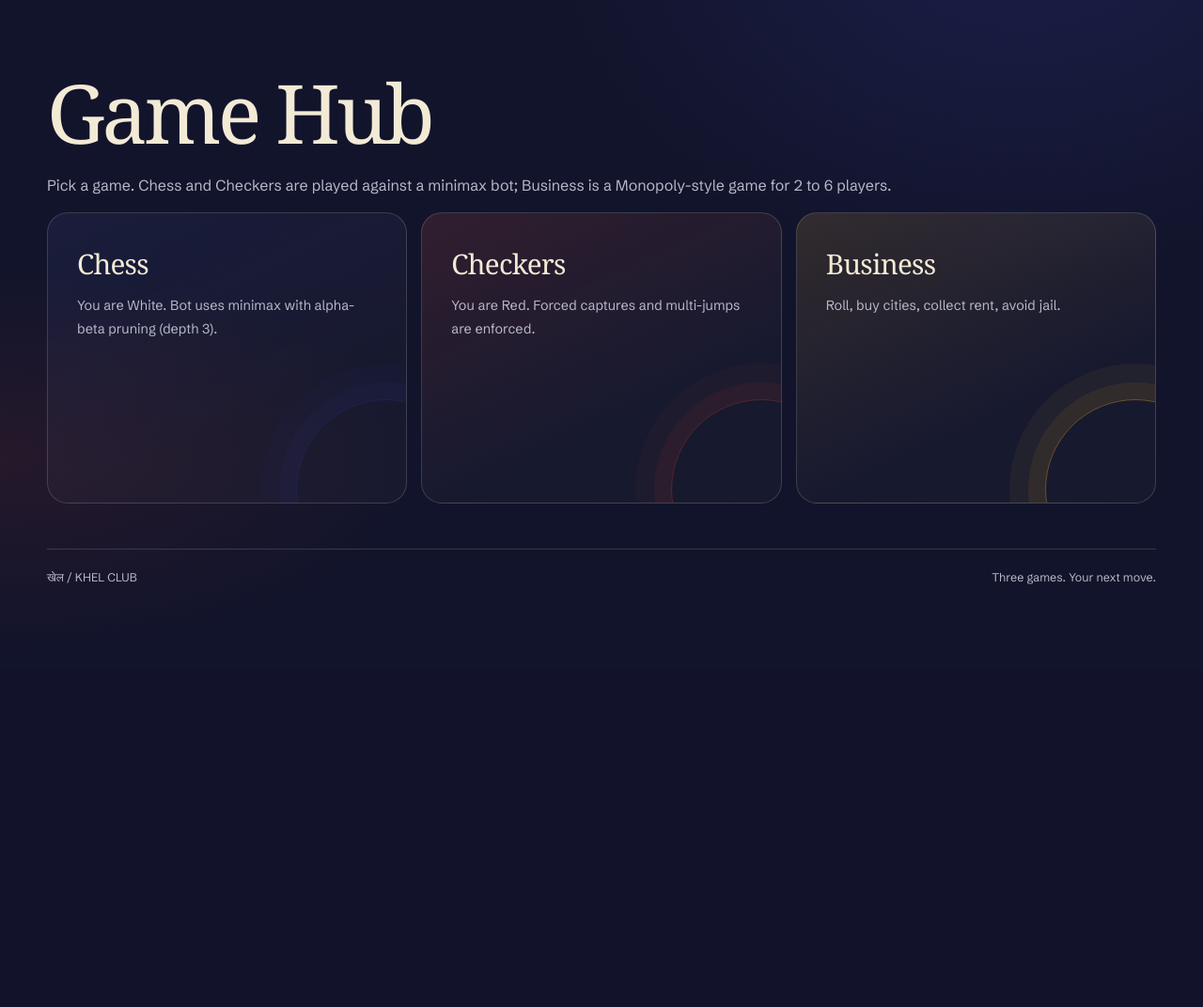
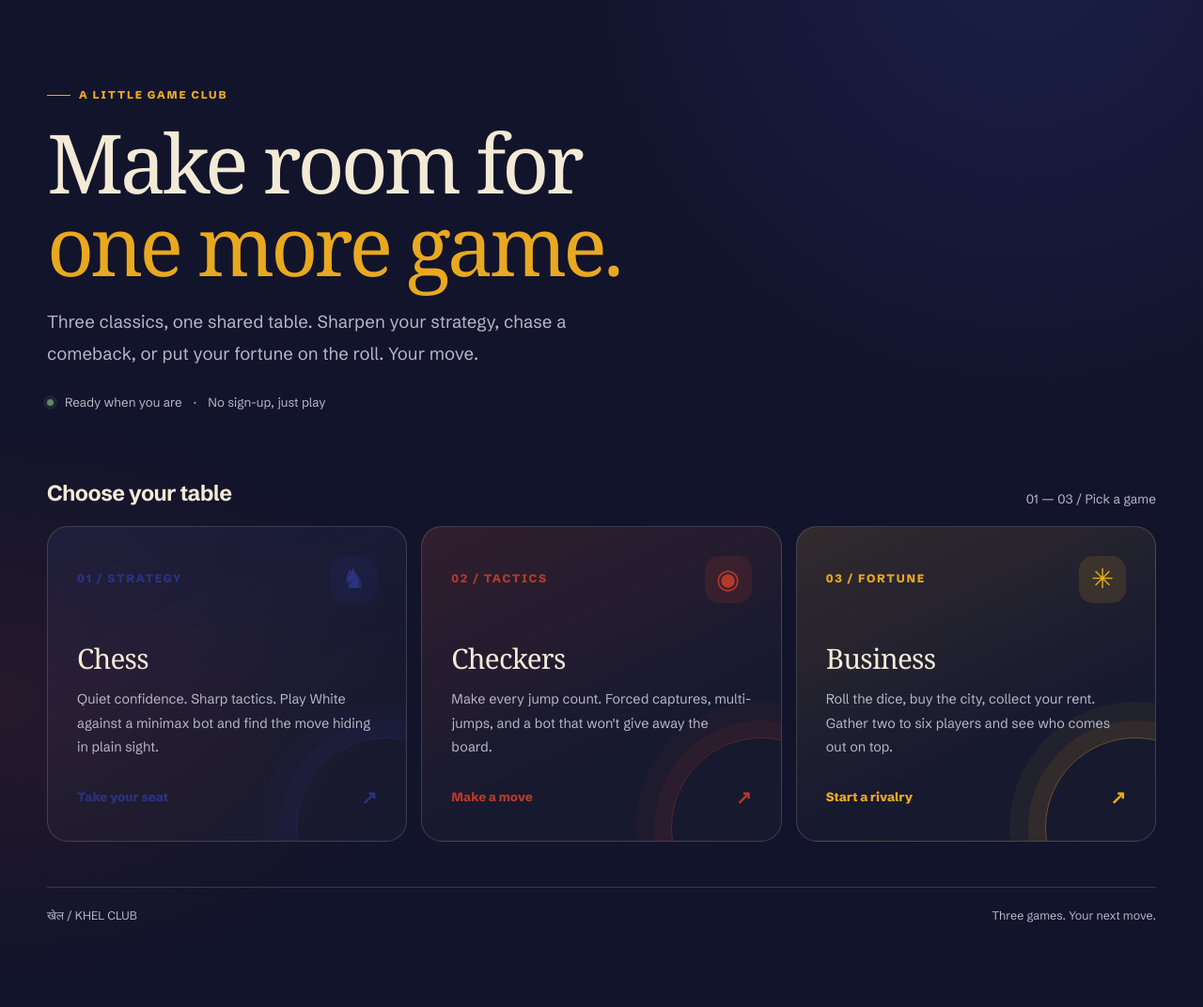
Before and after one commit to notyugg/chess--bot, a Flask app: page / in a window 1280 px wide. Shown: the part 90-1162 px from the top of the page at 94% size. Before the commit the page ends 712 px from the top, so only its background shows below. Run offline with Flask 3, Linux system fonts and the light colour scheme; some web fonts are replaced.

Commit message:
Build editorial Khel game selection homepage

```diff
--- a/templates/index.html
+++ b/templates/index.html
@@ -1,11 +1,35 @@
 {% extends "base.html" %}
-{% block title %}Game Hub{% endblock %}
+{% block title %}Khel — A little game club{% endblock %}
 {% block content %}
-<h1>Game Hub</h1>
-<p>Pick a game. Chess and Checkers are played against a minimax bot; Business is a Monopoly-style game for 2 to 6 players.</p>
-<div class="cards">
-  <a class="card" href="{{ url_for('chess_page') }}"><h2>Chess</h2><p>You are White. Bot uses minimax with alpha-beta pruning (depth 3).</p></a>
-  <a class="card" href="{{ url_for('checkers_page') }}"><h2>Checkers</h2><p>You are Red. Forced captures and multi-jumps are enforced.</p></a>
-  <a class="card" href="{{ url_for('business_page') }}"><h2>Business</h2><p>Roll, buy cities, collect rent, avoid jail.</p></a>
+<section class="hero">
+  <div class="eyebrow">A little game club</div>
+  <h1>Make room for<br><span>one more game.</span></h1>
+  <p class="hero-copy">Three classics, one shared table. Sharpen your strategy, chase a comeback, or put your fortune on the roll. Your move.</p>
+  <div class="hero-foot"><span class="pip"></span> Ready when you are <span aria-hidden="true">·</span> No sign-up, just play</div>
+</section>
+
+<div class="section-heading">
+  <h2>Choose your table</h2>
+  <p>01 — 03 / Pick a game</p>
 </div>
+<section class="cards" aria-label="Available games">
+  <a class="card" href="{{ url_for('chess_page') }}">
+    <div class="card-top"><span class="game-number">01 / STRATEGY</span><span class="game-symbol" aria-hidden="true">♞</span></div>
+    <h2>Chess</h2>
+    <p>Quiet confidence. Sharp tactics. Play White against a minimax bot and find the move hiding in plain sight.</p>
+    <div class="card-link"><span>Take your seat</span><span aria-hidden="true">↗</span></div>
+  </a>
+  <a class="card" href="{{ url_for('checkers_page') }}">
+    <div class="card-top"><span class="game-number">02 / TACTICS</span><span class="game-symbol" aria-hidden="true">◉</span></div>
+    <h2>Checkers</h2>
+    <p>Make every jump count. Forced captures, multi-jumps, and a bot that won't give away the board.</p>
+    <div class="card-link"><span>Make a move</span><span aria-hidden="true">↗</span></div>
+  </a>
+  <a class="card" href="{{ url_for('business_page') }}">
+    <div class="card-top"><span class="game-number">03 / FORTUNE</span><span class="game-symbol" aria-hidden="true">✳</span></div>
+    <h2>Business</h2>
+    <p>Roll the dice, buy the city, collect your rent. Gather two to six players and see who comes out on top.</p>
+    <div class="card-link"><span>Start a rivalry</span><span aria-hidden="true">↗</span></div>
+  </a>
+</section>
 {% endblock %}
```
